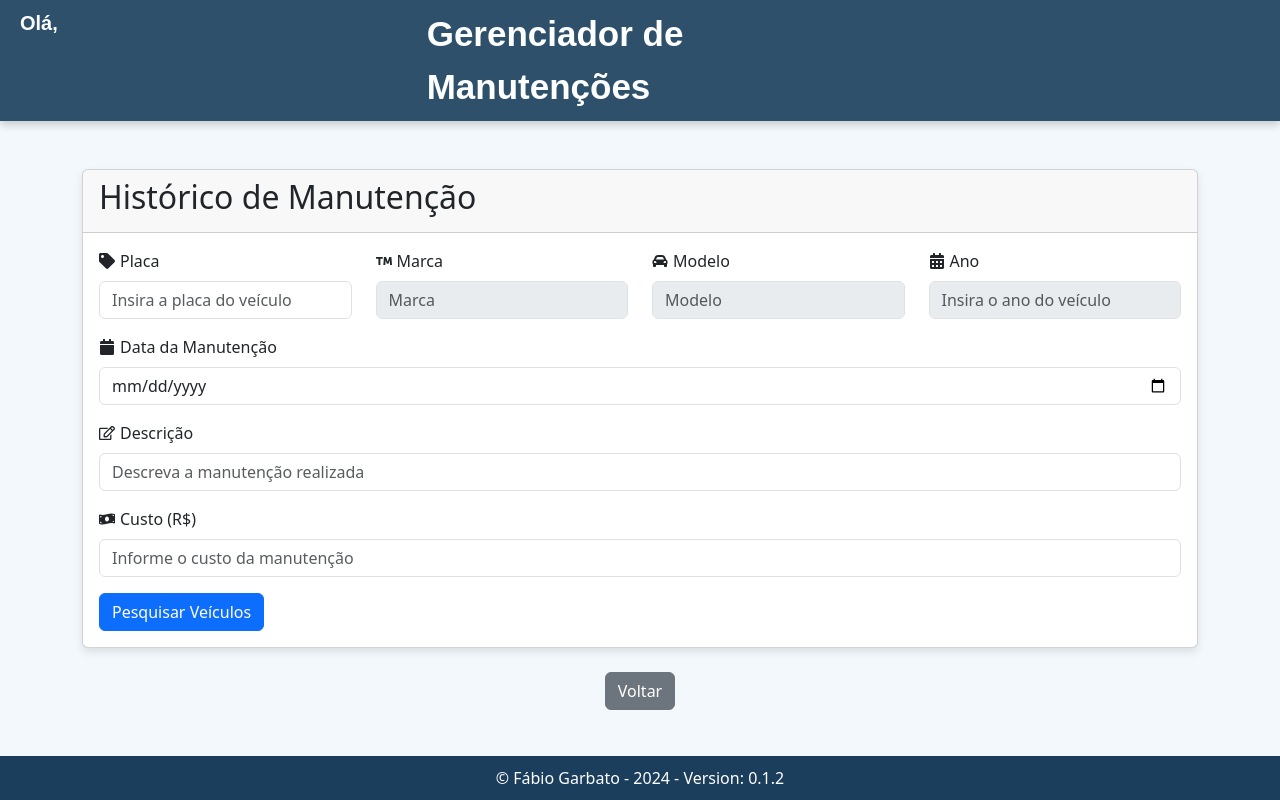
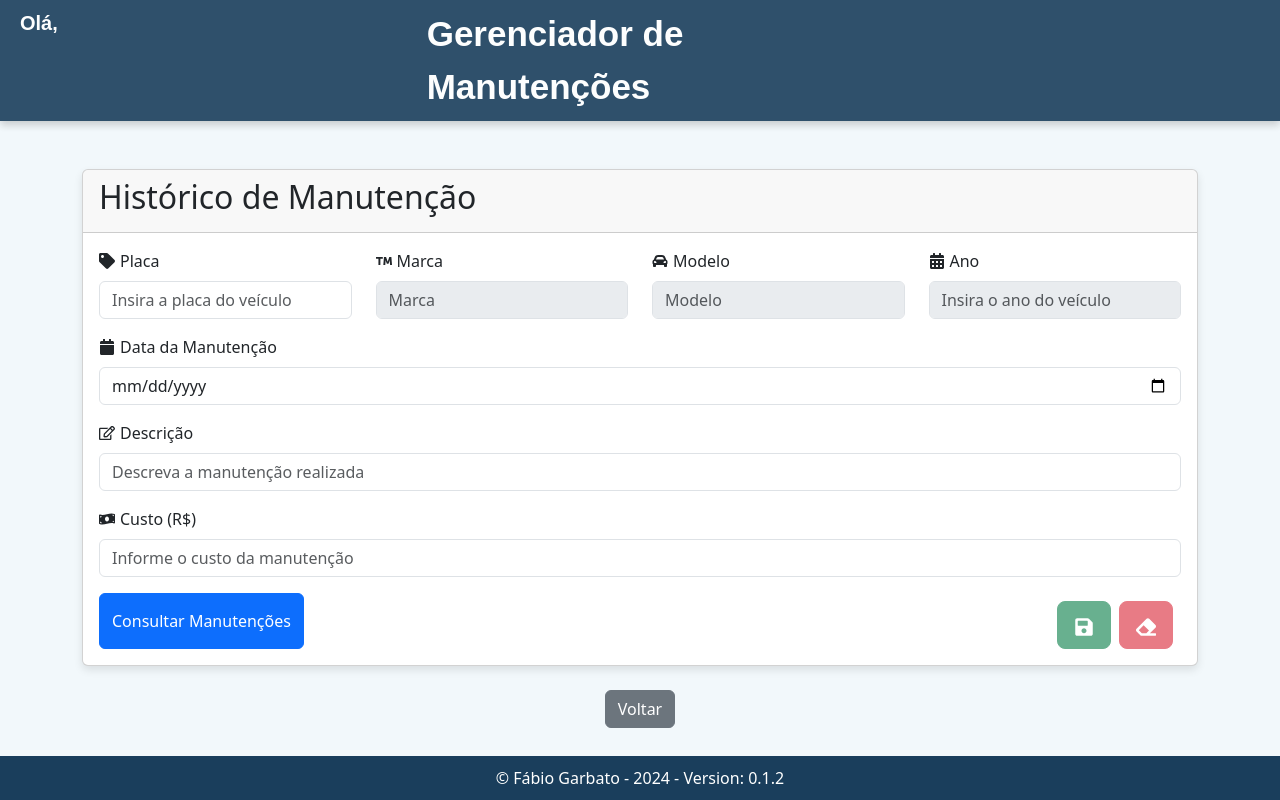
Before and after one commit to fabiogarbato/geranciadorManutencao, a React (Create React App) app: page /Historico in a window 1280 px wide. Built offline with nearby package versions, Linux system fonts and the light colour scheme; sample sign-in values are in the browser's storage; a web font is replaced by a local one.

Commit message:
fix: correção de exclusão de botão

```diff
--- a/src/Telas/HistoricoManutencao.js
+++ b/src/Telas/HistoricoManutencao.js
@@ -295,13 +295,23 @@ const HistoricoManutencao = () => {
               </Form.Group>
                 <div className="d-flex justify-content-between">
                     <Button onClick={() => setShowModal(true)}>
-                  Pesquisar Veículos
+                    Consultar Manutenções
                     </Button>
                     <PesquisaManutencoesModal
                     show={showModal}
                     onHide={() => setShowModal(false)}
                     // onVeiculoSelecionado={handleVeiculoSelecionado}
                     />
+                    <div>
+                        <SaveButton
+                            onSave={handleSubmit}
+                            isDisabled={!isSaveButtonEnabled}
+                        />
+                        <ClearButton
+                            onClear={handleClear}
+                            isDisabled={!isClearButtonEnabled}
+                        />
+                    </div>
                 </div>
             </Form>
           </Card.Body>
```
Lines whose indentation alone changed are shown as unchanged.
